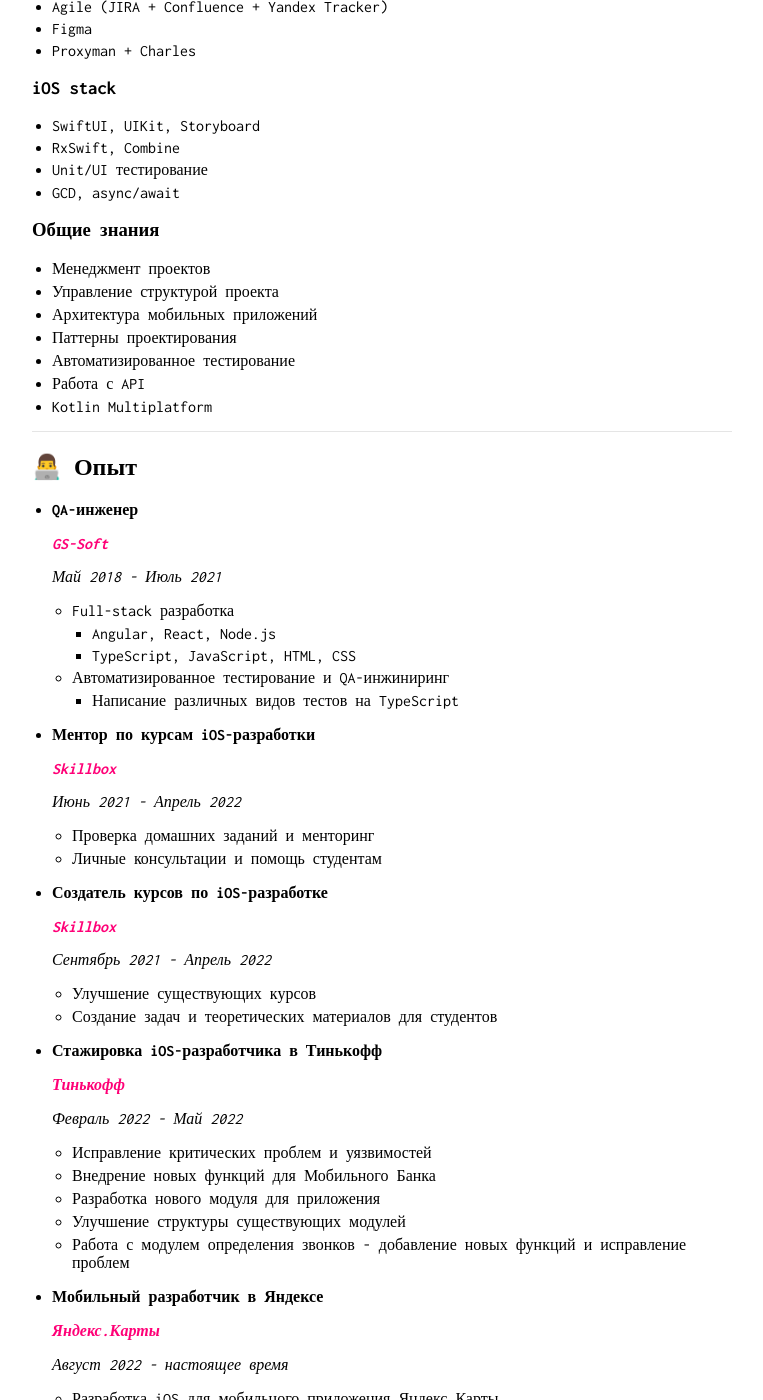
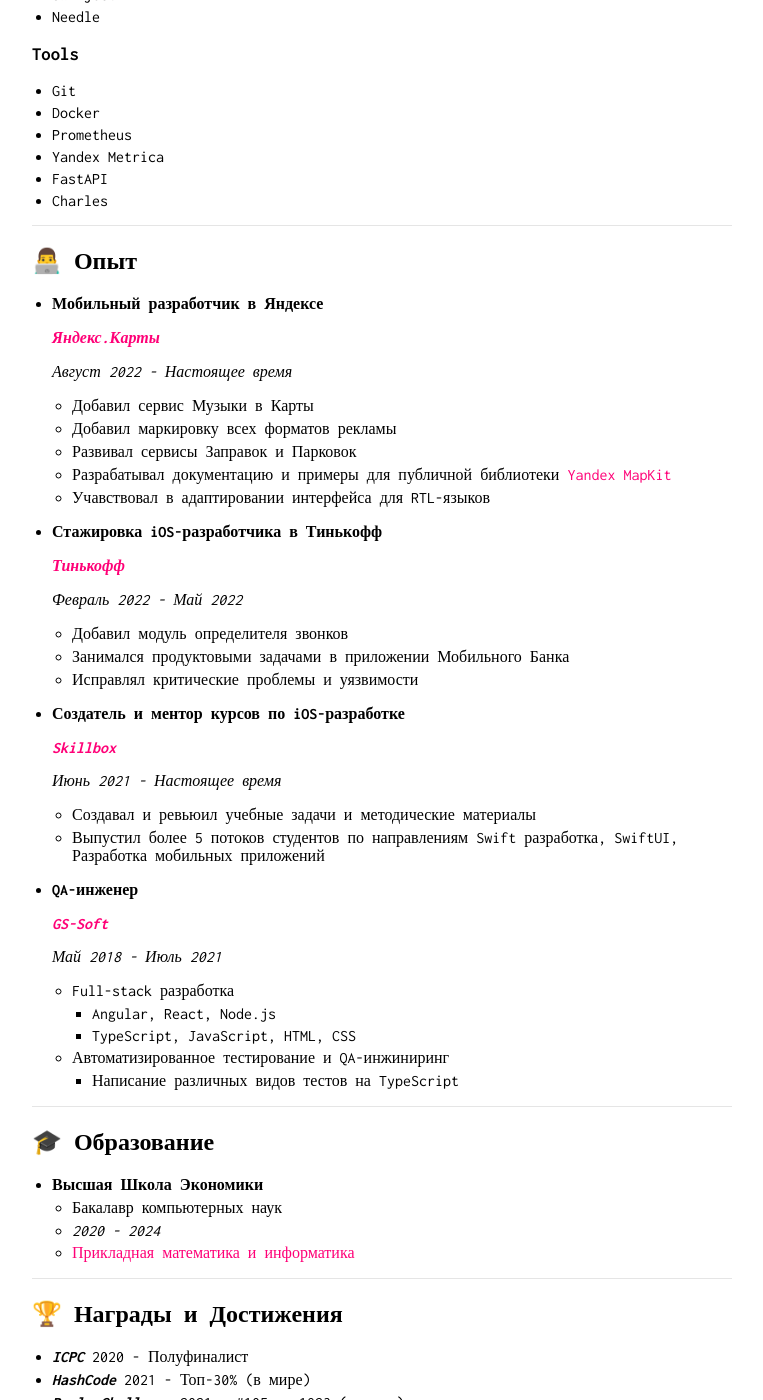
Before and after one commit to heartsker/resume, a Jekyll site: the page built from index.md, in a window 1280 px wide and 1400 px high, scrolled down 800 px. Shown: the whole window, without its empty margins (258-1021 px from the left). Built offline with Jekyll 4.4.1, drawn with Linux system fonts in a browser that asks for light colours; our own code applies the rules of GitHub Pages for plain Markdown files; some of the changed text lies outside the part shown.

Commit message:
Updates resume ru

```diff
--- a/_config.yml
+++ b/_config.yml
@@ -19,6 +19,6 @@ nav:
  - name: "Обо мне"
    link: "/resume/"
  - name: "PDF"
-   link: "resume.pdf"
+   link: "resume_ru.pdf"
  - name: "Контакты"
    link: "contacts"
--- a/index.md
+++ b/index.md
@@ -2,15 +2,19 @@
 layout: default
 ---
 
-## 👋 Обо мне
+## 👋 Резюме
 
-<img class="profile-picture" src="me.jpeg">
+<img class="profile-picture" src="me.png">
 
-Привет! Меня зовут **Даниил Пустотин**, и я _iOS-разработчик_
+**Даниил Пустотин**, _iOS-разработчик_
 
-Я занимаюсь разработкой мобильных приложений с 2018 года. Мой стек включает в себя UIKit, SwiftUI, реактивное программирование, автоматизированное тестирование и мультиплатформенная разработка на Kotlin Multiplatform
+iOS разработчик со стажем 5 лет
 
-Я обладаю сильными навыками решения проблем и лидерским потенциалом с целью создания инновационных и революционных продуктов. Хорошо справляюсь с техническим менеджментом и управлением проектами
+Специализируюсь на продуктовых задачах
+
+Я обладаю сильными навыками решения проблем и лидерским потенциалом с целью создания инновационных и революционных продуктов
+
+Отлично справляюсь с техническим менеджментом и управлением проектами
 
 У меня огромный опыт взаимодействия с дизайнерами, QA-инженерами и другими разработчиками, что позволяет мне обеспечивать высокое качество продуктов. Я умею работать как в команде, так и самостоятельно
 
@@ -18,40 +22,66 @@ layout: default
 
 ---
 
-## 🎓 Образование
-- **Высшая Школа Экономики**
-    - Бакалавр компьютерных наук
-    - *2020 - 2024*
-    - [Прикладная математика и информатика](https://www.hse.ru/en/ba/ami/)
+## 💪 Навыки
 
----
+### Languages
 
-## 💪 Навыки
-### Full-stack
+- Swift
+- Kotlin
+- C++, C
+- Python
+
+### Frameworks
+
+- SwiftUI
+- UIKit
+- RxSwift
+- Swinject
+- Needle
+
+### Tools
+
 - Git
-- Smart SVC
-- Agile (JIRA + Confluence + Yandex Tracker)
-- Figma
-- Proxyman + Charles
-
-### iOS stack
-- SwiftUI, UIKit, Storyboard
-- RxSwift, Combine
-- Unit/UI тестирование
-- GCD, async/await
-
-### Общие знания
-- Менеджмент проектов
-- Управление структурой проекта
-- Архитектура мобильных приложений
-- Паттерны проектирования
-- Автоматизированное тестирование
-- Работа с API
-- Kotlin Multiplatform
+- Docker
+- Prometheus
+- Yandex Metrica
+- FastAPI
+- Charles
 
 ---
 
 ## 👨‍💻 Опыт
+
+- **Мобильный разработчик в Яндексе**
+
+    [***Яндекс.Карты***](https://maps.yandex.ru)
+
+    *Август 2022 - Настоящее время*
+
+    - Добавил сервис Музыки в Карты
+    - Добавил маркировку всех форматов рекламы
+    - Развивал сервисы Заправок и Парковок
+    - Разрабатывал документацию и примеры для публичной библиотеки [Yandex MapKit](https://yandex.ru/dev/mapkit/doc/en)
+    - Учавствовал в адаптировании интерфейса для RTL-языков
+
+- **Стажировка iOS-разработчика в Тинькофф**
+
+    [***Тинькофф***](https://www.tinkoff.ru)
+
+    *Февраль 2022 - Май 2022*
+
+    - Добавил модуль определителя звонков
+    - Занимался продуктовыми задачами в приложении Мобильного Банка
+    - Исправлял критические проблемы и уязвимости
+
+- **Создатель и ментор курсов по iOS-разработке**
+
+    [***Skillbox***](https://skillbox.ru)
+
+    *Июнь 2021 - Настоящее время*
+
+    - Создавал и ревьюил учебные задачи и методические материалы
+    - Выпустил более 5 потоков студентов по направлениям Swift разработка, SwiftUI, Разработка мобильных приложений
 
 - **QA-инженер**
 
@@ -65,54 +95,19 @@ layout: default
     - Автоматизированное тестирование и QA-инжиниринг
       - Написание различных видов тестов на TypeScript
 
-- **Ментор по курсам iOS-разработки**
+---
 
-    [***Skillbox***](https://skillbox.ru)
+## 🎓 Образование
 
-    *Июнь 2021 - Апрель 2022*
-
-    - Проверка домашних заданий и менторинг
-    - Личные консультации и помощь студентам
-
-- **Создатель курсов по iOS-разработке**
-
-    [***Skillbox***](https://skillbox.ru)
-
-    *Сентябрь 2021 - Апрель 2022*
-
-    - Улучшение существующих курсов
-    - Создание задач и теоретических материалов для студентов
-
-- **Стажировка iOS-разработчика в Тинькофф**
-
-    [***Тинькофф***](https://www.tinkoff.ru)
-
-    *Февраль 2022 - Май 2022*
-
-    - Исправление критических проблем и уязвимостей
-    - Внедрение новых функций для Мобильного Банка
-    - Разработка нового модуля для приложения
-    - Улучшение структуры существующих модулей
-    - Работа с модулем определения звонков - добавление новых функций и исправление проблем
-
-- **Мобильный разработчик в Яндексе**
-
-    [***Яндекс.Карты***](https://maps.yandex.ru)
-
-    *Август 2022 - настоящее время*
-
-    - Разработка iOS для мобильного приложения Яндекс.Карты
-    - Внедрение новых функций и улучшение существующих
-    - Разработка мультиплатформенной логики и модулей на Kotlin Multiplatform
-    - Добавление продуктовых фичей и сервисов в приложение - Музыка, Заправки, Парковки
-    - Управление и технический менеджмент проектов
-    - Дежурство по релизам, проверка и исправление критических проблем
-    - Работа с API и бэкендом
-    - Тайм-менеджмент и планирование кризисных ситуаций
+- **Высшая Школа Экономики**
+    - Бакалавр компьютерных наук
+    - *2020 - 2024*
+    - [Прикладная математика и информатика](https://www.hse.ru/en/ba/ami/)
 
 ---
 
 ## 🏆 Награды и Достижения
+
 - ***ICPC*** 2020 - Полуфиналист
 - ***HashCode*** 2021 - Топ-30% (в мире)
 - ***Reply Challenge*** 2021 - #105 из 1923 (в мире)
--- a/resume.md
+++ /dev/null
@@ -1,129 +0,0 @@
-## Контакты
-
-- 💬 Telegram: [`@heartsker`](https://t.me/heartsker)
-- 📬 [daniel.pustotin@gmail.com](mailto:daniel.pustotin@gmail.com)
-- 📲 [`+7-(920)-000-81-50`](tel:+7-(920)-000-81-50)
-
-## 👋 Обо мне
-
-<figure style="float: right; margin: 0 0 0em 0.1em; width: 150px; overflow: hidden;">
-    <img
-        class="profile-picture"
-        src="me.jpeg"
-        alt="Profile picture"
-        width="100%"
-        height="100%"
-        style="object-fit: cover; border-radius: 16px;"
-        >
-</figure>
-
-Привет! Меня зовут **Даниил Пустотин**, и я _iOS-разработчик_.
-
-Я занимаюсь разработкой мобильных приложений с 2018 года. Мой стек включает в себя UIKit, SwiftUI, реактивное программирование, автоматизированное тестирование и мультиплатформенная разработка на Kotlin Multiplatform
-
-Я обладаю сильными навыками решения проблем и лидерским потенциалом с целью создания инновационных и революционных продуктов. Хорошо справляюсь с техническим менеджментом и управлением проектами
-
-У меня огромный опыт взаимодействия с дизайнерами, QA-инженерами и другими разработчиками, что позволяет мне обеспечивать высокое качество продуктов. Я умею работать как в команде, так и самостоятельно
-
-[🐙 Мой GitHub](https://github.com/heartsker)
-
----
-
-## 🎓 Образование
-- **Высшая Школа Экономики**
-    - Бакалавр компьютерных наук
-    - *2020 - 2024*
-    - [Прикладная математика и информатика](https://www.hse.ru/en/ba/ami/)
-
----
-
-## 💪 Навыки
-### Full-stack
-- Git
-- Smart SVC
-- Agile (JIRA + Confluence + Yandex Tracker)
-- Figma
-- Proxyman + Charles
-
-### iOS stack
-- SwiftUI, UIKit, Storyboard
-- RxSwift, Combine
-- Unit/UI тестирование
-- GCD, async/await
-
-### Общие знания
-- Менеджмент проектов
-- Управление структурой проекта
-- Архитектура мобильных приложений
-- Паттерны проектирования
-- Автоматизированное тестирование
-- Работа с API
-- Kotlin Multiplatform
-
----
-
-## 👨‍💻 Опыт
-
-- **QA-инженер**
-
-    [***GS-Soft***](https://www.gs-soft.com/CMS/en/)
-
-    *Май 2018 - Июль 2021*
-
-    - Full-stack разработка
-      - Angular, React, Node.js
-      - TypeScript, JavaScript, HTML, CSS
-    - Автоматизированное тестирование и QA-инжиниринг
-      - Написание различных видов тестов на TypeScript
-
-- **Ментор по курсам iOS-разработки**
-
-    [***Skillbox***](https://skillbox.ru)
-
-    *Июнь 2021 - Апрель 2022*
-
-    - Проверка домашних заданий и менторинг
-    - Личные консультации и помощь студентам
-
-- **Создатель курсов по iOS-разработке**
-
-    [***Skillbox***](https://skillbox.ru)
-
-    *Сентябрь 2021 - Апрель 2022*
-
-    - Улучшение существующих курсов
-    - Создание задач и теоретических материалов для студентов
-
-- **Стажировка iOS-разработчика в Тинькофф**
-
-    [***Тинькофф***](https://www.tinkoff.ru)
-
-    *Февраль 2022 - Май 2022*
-
-    - Исправление критических проблем и уязвимостей
-    - Внедрение новых функций для Мобильного Банка
-    - Разработка нового модуля для приложения
-    - Улучшение структуры существующих модулей
-    - Работа с модулем определения звонков - добавление новых функций и исправление проблем
-
-- **Мобильный разработчик в Яндексе**
-
-    [***Яндекс.Карты***](https://maps.yandex.ru)
-
-    *Август 2022 - настоящее время*
-
-    - Разработка iOS для мобильного приложения Яндекс.Карты
-    - Внедрение новых функций и улучшение существующих
-    - Разработка мультиплатформенной логики и модулей на Kotlin Multiplatform
-    - Добавление продуктовых фичей и сервисов в приложение - Музыка, Заправки, Парковки
-    - Управление и технический менеджмент проектов
-    - Дежурство по релизам, проверка и исправление критических проблем
-    - Работа с API и бэкендом
-    - Тайм-менеджмент и планирование кризисных ситуаций
-
----
-
-## 🏆 Награды и Достижения
-- ***ICPC*** 2020 - Полуфиналист
-- ***HashCode*** 2021 - Топ-30% (в мире)
-- ***Reply Challenge*** 2021 - #105 из 1923 (в мире)
```
Also changed, not shown: contacts.md (+5 -3 lines), README.md, me.jpeg (deleted), 5 other files.
